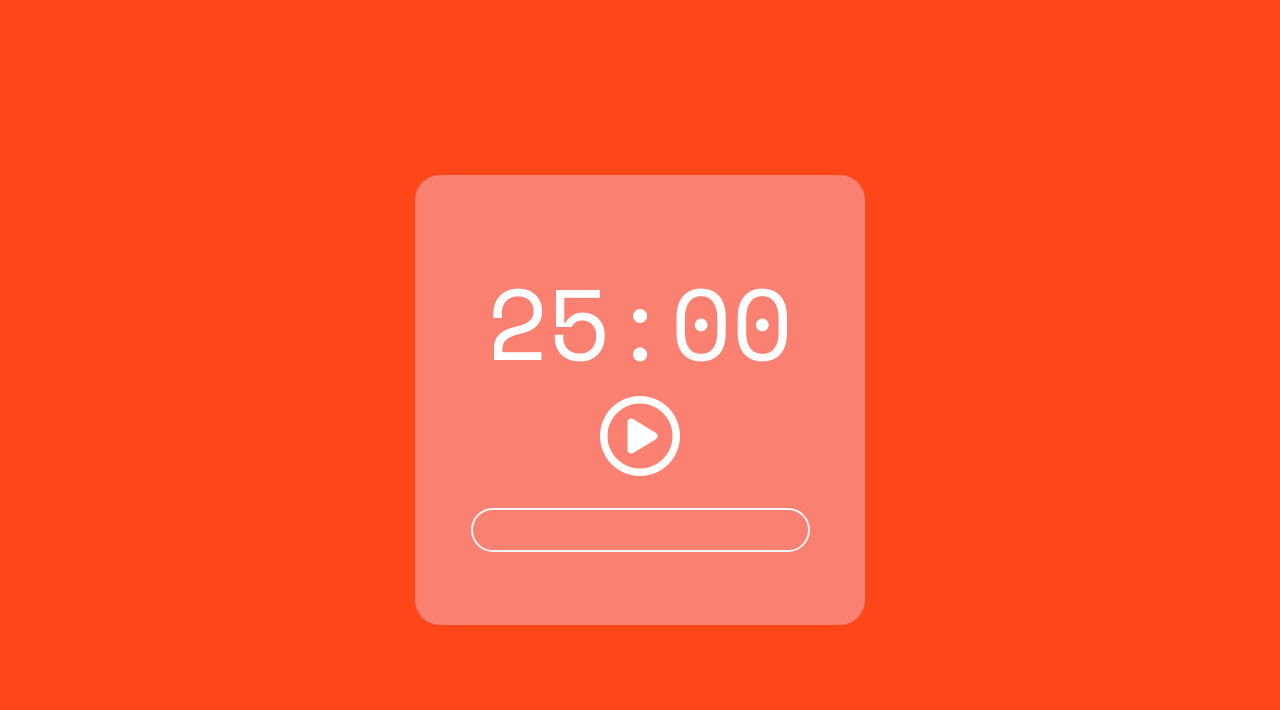
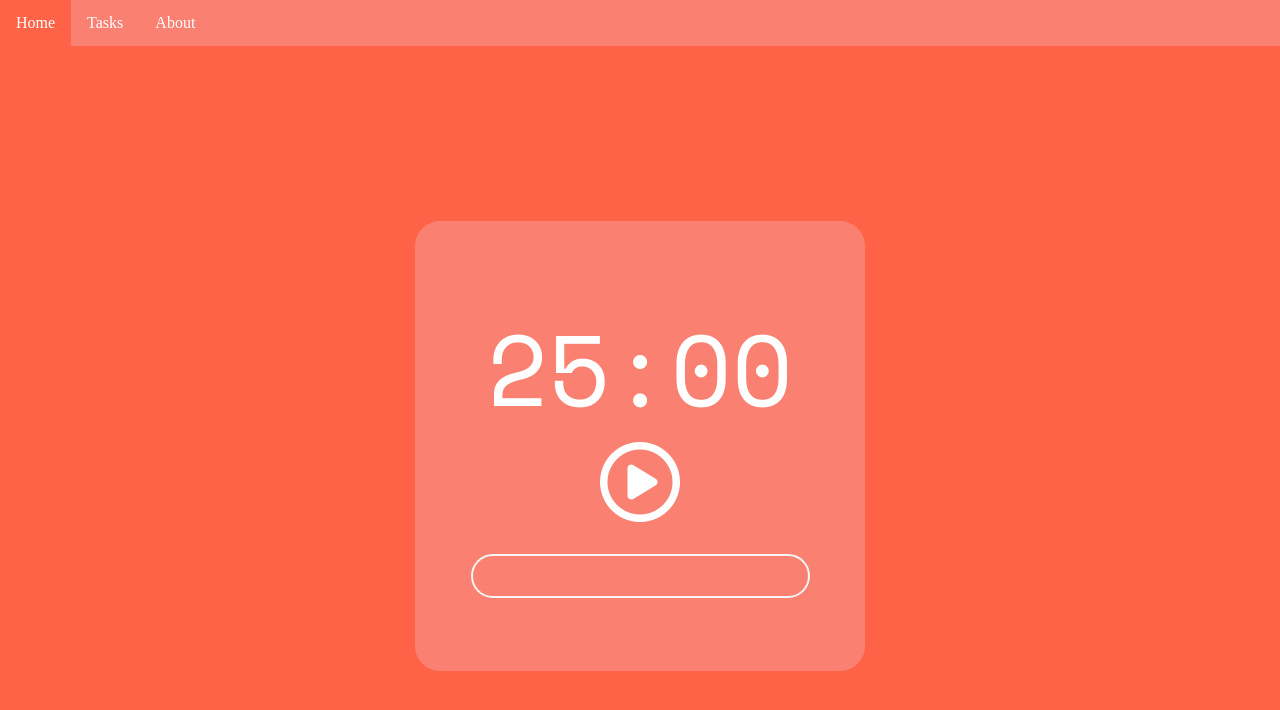
Before and after one commit to matepak/webomato, a website: page index.htm in a window 1280 px wide. Drawn offline with nearby package versions, Linux system fonts and the light colour scheme.

Commit message:
added navbar

```diff
--- a/css/style.css
+++ b/css/style.css
@@ -5,7 +5,31 @@ body {
   height: 100%;
   padding: 0;
   margin: 0;
-  background-color: #ff471a;
+  background-color: tomato;
+}
+
+li {
+  float: left;
+}
+
+li a {
+  display: block;
+  color: white;
+  text-align: center;
+  padding: 14px 16px;
+  text-decoration: none;
+}
+
+li a:hover {
+  background-color: tomato;
+}
+
+ul {
+  list-style-type: none;
+  margin: 0;
+  padding: 0;
+  overflow: hidden;
+  background-color: salmon;
 }
 
 .far {
--- a/index.htm
+++ b/index.htm
@@ -32,6 +32,13 @@
     ></script>
   </head>
   <body>
+    <div class ="nav-bar">
+      <ul>
+        <li><a href="index.htm">Home</a></li>
+        <li><a href="#">Tasks</a></li>
+        <li><a href="#">About</a></li>
+      </ul>
+    </div>
     <div class="flex-container column">
       <div class="flex-container timer-base">
         <div class="timer" id="timer"></div>
```
